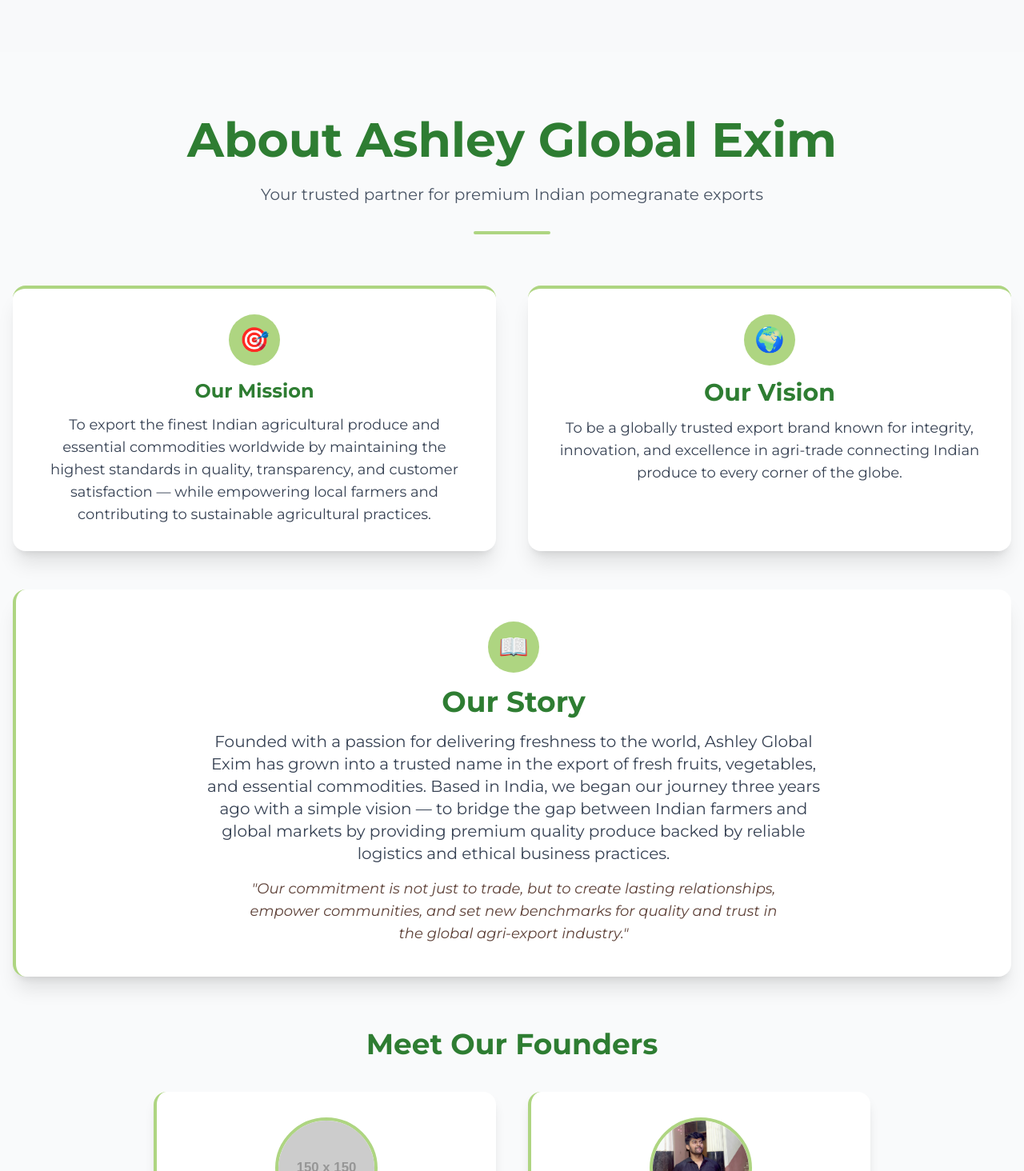
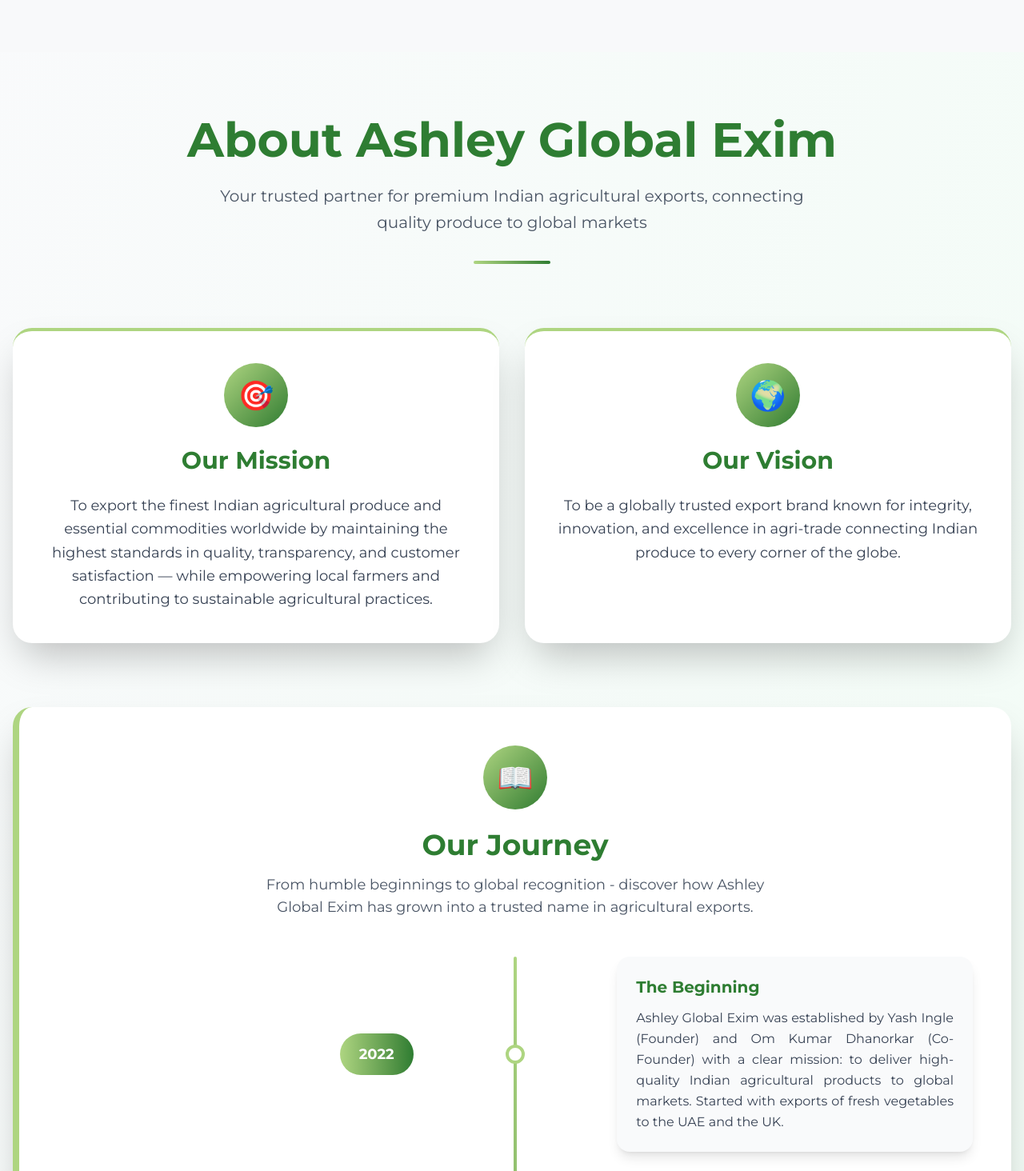
Before and after one commit to prajyot-codes/Ashley-Global-Exim-Website, a React (Vite) app: page / in a window 1280 px wide. Shown: the part 1336-2800 px from the top of the page at 80% size. Built offline with nearby package versions, Linux system fonts and the light colour scheme.

Commit message:
Added timeline in about us page

```diff
--- a/src/pages/about.jsx
+++ b/src/pages/about.jsx
@@ -1,53 +1,145 @@
 const About = () => {
   return (
-    <div className="min-h-screen py-20 bg-gray-50">
+    <div className="min-h-screen py-20 bg-gradient-to-br from-gray-50 to-green-50">
       <div className="max-w-7xl mx-auto px-4">
-        <div className="text-center mb-16">
-          <h1 className="text-4xl md:text-6xl font-bold mb-6" style={{ color: '#2E7D32' }}>
+        {/* Hero Section */}
+        <div className="text-center mb-20">
+          <h1 className="text-4xl md:text-6xl font-bold mb-6 animate-fade-in" style={{ color: '#2E7D32' }}>
             About Ashley Global Exim
           </h1>
-          <p className="text-xl text-gray-600 max-w-3xl mx-auto mb-8">
-            Your trusted partner for premium Indian pomegranate exports
+          <p className="text-xl text-gray-600 max-w-3xl mx-auto mb-8 leading-relaxed">
+            Your trusted partner for premium Indian agricultural exports, connecting quality produce to global markets
           </p>
-          <div className="w-24 h-1 mx-auto rounded-full" style={{ backgroundColor: '#AED581' }}></div>
+          <div className="w-24 h-1 mx-auto rounded-full bg-gradient-to-r from-[#AED581] to-[#2E7D32]"></div>
         </div>
 
-        {/* Mission and Vision Side by Side */}
-        <div className="grid grid-cols-1 md:grid-cols-2 gap-10 mb-12 font-[Montserrat]">
+        {/* Mission and Vision Cards */}
+        <div className="grid grid-cols-1 lg:grid-cols-2 gap-8 mb-20 font-[Montserrat]">
           {/* Our Mission */}
-          <div className="bg-white rounded-2xl shadow-xl p-8 flex flex-col items-center border-t-4 border-[#AED581] hover:shadow-2xl transition-shadow duration-300">
-            <div className="w-16 h-16 flex items-center justify-center rounded-full mb-4" style={{ backgroundColor: '#AED581' }}>
-              <span className="text-3xl">🎯</span>
+          <div className="bg-white rounded-3xl shadow-2xl p-10 flex flex-col items-center border-t-4 border-[#AED581] hover:shadow-3xl hover:scale-105 transition-all duration-300 group">
+            <div className="w-20 h-20 flex items-center justify-center rounded-full mb-6 bg-gradient-to-br from-[#AED581] to-[#2E7D32] group-hover:rotate-6 transition-transform duration-300">
+              <span className="text-4xl">🎯</span>
             </div>
-            <h2 className="text-2xl md:text-0xl font-bold mb-3" style={{ color: '#2E7D32' }}>Our Mission</h2>
-            <p className="text-gray-700 text-base md:text-lg text-center">
+            <h2 className="text-3xl font-bold mb-6 text-center" style={{ color: '#2E7D32' }}>Our Mission</h2>
+            <p className="text-gray-700 text-lg leading-relaxed text-center">
               To export the finest Indian agricultural produce and essential commodities worldwide by maintaining the highest standards in quality, transparency, and customer satisfaction — while empowering local farmers and contributing to sustainable agricultural practices.
             </p>
           </div>
+
           {/* Our Vision */}
-          <div className="bg-white rounded-2xl shadow-xl p-8 flex flex-col items-center border-t-4 border-[#AED581] hover:shadow-2xl transition-shadow duration-300">
-            <div className="w-16 h-16 flex items-center justify-center rounded-full mb-4" style={{ backgroundColor: '#AED581' }}>
-              <span className="text-3xl">🌍</span>
+          <div className="bg-white rounded-3xl shadow-2xl p-10 flex flex-col items-center border-t-4 border-[#AED581] hover:shadow-3xl hover:scale-105 transition-all duration-300 group">
+            <div className="w-20 h-20 flex items-center justify-center rounded-full mb-6 bg-gradient-to-br from-[#AED581] to-[#2E7D32] group-hover:rotate-6 transition-transform duration-300">
+              <span className="text-4xl">🌍</span>
             </div>
-            <h2 className="text-2xl md:text-3xl font-bold mb-3" style={{ color: '#2E7D32' }}>Our Vision</h2>
-            <p className="text-gray-700 text-base md:text-lg text-center">
+            <h2 className="text-3xl font-bold mb-6 text-center" style={{ color: '#2E7D32' }}>Our Vision</h2>
+            <p className="text-gray-700 text-lg leading-relaxed text-center">
               To be a globally trusted export brand known for integrity, innovation, and excellence in agri-trade connecting Indian produce to every corner of the globe.
             </p>
           </div>
         </div>
 
-        {/* Our Story Section Below */}
-        <div className="bg-white rounded-2xl shadow-xl p-10 mb-16 font-[Montserrat] border-l-4 border-[#AED581] flex flex-col items-center">
-          <div className="w-16 h-16 flex items-center justify-center rounded-full mb-4" style={{ backgroundColor: '#AED581' }}>
-            <span className="text-3xl">📖</span>
+        {/* Our Journey Timeline */}
+        <div className="bg-white rounded-3xl shadow-2xl p-12 mb-20 font-[Montserrat] border-l-8 border-[#AED581]">
+          <div className="text-center mb-12">
+            <div className="w-20 h-20 flex items-center justify-center rounded-full mx-auto mb-6 bg-gradient-to-br from-[#AED581] to-[#2E7D32]">
+              <span className="text-4xl">📖</span>
+            </div>
+            <h2 className="text-4xl font-bold mb-4" style={{ color: '#2E7D32' }}>Our Journey</h2>
+            <p className="text-gray-600 text-lg max-w-2xl mx-auto">
+              From humble beginnings to global recognition - discover how Ashley Global Exim has grown into a trusted name in agricultural exports.
+            </p>
           </div>
-          <h2 className="text-3xl md:text-4xl font-bold mb-4 text-center" style={{ color: '#2E7D32' }}>Our Story</h2>
-          <p className="text-gray-700 text-lg md:text-xl text-center max-w-3xl mb-4">
-            Founded with a passion for delivering freshness to the world, Ashley Global Exim has grown into a trusted name in the export of fresh fruits, vegetables, and essential commodities. Based in India, we began our journey three years ago with a simple vision — to bridge the gap between Indian farmers and global markets by providing premium quality produce backed by reliable logistics and ethical business practices.
-          </p>
-          <p className="text-[#5D4037] text-base md:text-lg italic text-center max-w-2xl">
-            "Our commitment is not just to trade, but to create lasting relationships, empower communities, and set new benchmarks for quality and trust in the global agri-export industry."
-          </p>
+
+          {/* Timeline */}
+          <div className="relative">
+            <div className="absolute left-1/2 transform -translate-x-1/2 w-1 h-full bg-gradient-to-b from-[#AED581] to-[#2E7D32] rounded-full"></div>
+
+            {/* 2022 */}
+            <div className="relative flex items-center justify-between mb-12">
+              <div className="w-5/12 text-right pr-8">
+                <div className="bg-gradient-to-r from-[#AED581] to-[#2E7D32] text-white px-6 py-3 rounded-full inline-block font-bold text-lg">
+                  2022
+                </div>
+              </div>
+              <div className="absolute left-1/2 transform -translate-x-1/2 w-6 h-6 bg-white border-4 border-[#AED581] rounded-full z-10"></div>
+              <div className="w-5/12 pl-8">
+                <div className="bg-gray-50 rounded-2xl p-6 shadow-lg hover:shadow-xl transition-shadow duration-300 min-h-[140px] flex flex-col">
+                  <h3 className="font-bold text-xl mb-3 text-left" style={{ color: '#2E7D32' }}>The Beginning</h3>
+                  <p className="text-gray-700 leading-relaxed text-justify flex-grow">
+                    Ashley Global Exim was established by Yash Ingle (Founder) and Om Kumar Dhanorkar (Co-Founder) with a clear mission: to deliver high-quality Indian agricultural products to global markets. Started with exports of fresh vegetables to the UAE and the UK.
+                  </p>
+                </div>
+              </div>
+            </div>
+
+            {/* 2023 */}
+            <div className="relative flex items-center justify-between mb-12">
+              <div className="w-5/12 text-right pr-8">
+                <div className="bg-gray-50 rounded-2xl p-6 shadow-lg hover:shadow-xl transition-shadow duration-300 min-h-[140px] flex flex-col">
+                  <h3 className="font-bold text-xl mb-3 text-left" style={{ color: '#2E7D32' }}>Building Strong Foundation</h3>
+                  <p className="text-gray-700 leading-relaxed text-justify flex-grow">
+                    With a growing reputation for reliability and product quality, the company expanded its operational capacity and added new supply chain partners. Successfully exported to over 10 countries by year-end.
+                  </p>
+                </div>
+              </div>
+              <div className="absolute left-1/2 transform -translate-x-1/2 w-6 h-6 bg-white border-4 border-[#AED581] rounded-full z-10"></div>
+              <div className="w-5/12 pl-8">
+                <div className="bg-gradient-to-r from-[#AED581] to-[#2E7D32] text-white px-6 py-3 rounded-full inline-block font-bold text-lg">
+                  2023
+                </div>
+              </div>
+            </div>
+
+            {/* 2024 */}
+            <div className="relative flex items-center justify-between mb-12">
+              <div className="w-5/12 text-right pr-8">
+                <div className="bg-gradient-to-r from-[#AED581] to-[#2E7D32] text-white px-6 py-3 rounded-full inline-block font-bold text-lg">
+                  2024
+                </div>
+              </div>
+              <div className="absolute left-1/2 transform -translate-x-1/2 w-6 h-6 bg-white border-4 border-[#AED581] rounded-full z-10"></div>
+              <div className="w-5/12 pl-8">
+                <div className="bg-gray-50 rounded-2xl p-6 shadow-lg hover:shadow-xl transition-shadow duration-300 min-h-[140px] flex flex-col">
+                  <h3 className="font-bold text-xl mb-3 text-left" style={{ color: '#2E7D32' }}>Global Growth & Diversification</h3>
+                  <ul className="text-gray-700 leading-relaxed space-y-2 text-justify flex-grow">
+                    <li>• Expanded exports to over 20 countries across Europe, Middle East, and Southeast Asia</li>
+                    <li>• Introduced new product categories: fruits, spices, and grains</li>
+                    <li>• Strengthened logistics with advanced cold chain solutions</li>
+                    <li>• Participated in international trade expos and built strategic alliances</li>
+                  </ul>
+                </div>
+              </div>
+            </div>
+
+            {/* 2025 */}
+            <div className="relative flex items-center justify-between">
+              <div className="w-5/12 text-right pr-8">
+                <div className="bg-gray-50 rounded-2xl p-6 shadow-lg hover:shadow-xl transition-shadow duration-300 min-h-[140px] flex flex-col">
+                  <h3 className="font-bold text-xl mb-3 text-left" style={{ color: '#2E7D32' }}>Towards Global Leadership</h3>
+                  <ul className="text-gray-700 leading-relaxed space-y-2 text-justify flex-grow">
+                    <li>• Set up dedicated export units in key agricultural zones across India</li>
+                    <li>• Launched digital export management system for real-time tracking</li>
+                    <li>• Recognized by international buyers for consistent quality and ethical practices</li>
+                  </ul>
+                </div>
+              </div>
+              <div className="absolute left-1/2 transform -translate-x-1/2 w-6 h-6 bg-white border-4 border-[#AED581] rounded-full z-10"></div>
+              <div className="w-5/12 pl-8">
+                <div className="bg-gradient-to-r from-[#AED581] to-[#2E7D32] text-white px-6 py-3 rounded-full inline-block font-bold text-lg">
+                  2025
+                </div>
+              </div>
+            </div>
+          </div>
+
+          {/* Quote */}
+          <div className="mt-16 text-center">
+            <div className="bg-gradient-to-r from-[#AED581] to-[#2E7D32] text-white rounded-2xl p-8 max-w-4xl mx-auto">
+              <p className="text-xl md:text-2xl font-medium italic leading-relaxed">
+                "Our commitment is not just to trade, but to create lasting relationships, empower communities, and set new benchmarks for quality and trust in the global agri-export industry."
+              </p>
+            </div>
+          </div>
         </div>
 
         {/* Founders Section */}
@@ -56,30 +148,53 @@
         </h2>
         <div className="max-w-4xl mx-auto mb-16 grid grid-cols-1 md:grid-cols-2 gap-10 items-center font-[Montserrat]">
           {/* Founder */}
-          <div className="bg-white rounded-2xl shadow-lg p-8 flex flex-col items-center border-l-4 border-[#AED581]">
+          <div className="bg-white rounded-2xl shadow-lg p-8 flex flex-col items-center border-l-4 border-[#AED581] hover:shadow-xl transition-shadow duration-300">
             <div className="w-32 h-32 rounded-full overflow-hidden mb-4 border-4 border-[#AED581] bg-gray-100 flex items-center justify-center">
               {/* Use a placeholder image, replace with your founder image path if available */}
-              <img src="https://via.placeholder.com/150?text=Founder" alt="Founder" className="w-full h-full object-cover" />
+              <img src="/src/assets/founder.jpg" alt="Founder" className="w-full h-full object-cover" />
             </div>
-            <h3 className="text-xl font-bold mb-1" style={{ color: '#2E7D32' }}>Yash Deshmukh</h3>
+            <h3 className="text-xl font-bold mb-1" style={{ color: '#2E7D32' }}>Yash Ingle</h3>
             <p className="text-gray-700 mb-2 font-medium">Founder & CEO</p>
             <p className="text-gray-600 text-center text-sm">Visionary leader with a passion for quality and global trade. Driving force behind Ashley Global Exim's growth and reputation.</p>
           </div>
           {/* Co-Founder */}
-          <div className="bg-white rounded-2xl shadow-lg p-8 flex flex-col items-center border-l-4 border-[#AED581]">
+          <div className="bg-white rounded-2xl shadow-lg p-8 flex flex-col items-center border-l-4 border-[#AED581] hover:shadow-xl transition-shadow duration-300">
             <div className="w-32 h-32 rounded-full overflow-hidden mb-4 border-4 border-[#AED581] bg-gray-100 flex items-center justify-center">
               {/* Use a placeholder image, replace with your cofounder image path if available */}
-              <img src="\src\assets\cofounder.jpg" alt="Co-Founder" className="w-full h-full object-cover" />
+              <img src="/src/assets/cofounder.jpg" alt="Co-Founder" className="w-full h-full object-cover" />
             </div>
-            <h3 className="text-xl font-bold mb-1" style={{ color: '#2E7D32' }}>Omkumar Dhanokar</h3>
+            <h3 className="text-xl font-bold mb-1" style={{ color: '#2E7D32' }}>Om Kumar Dhanorkar</h3>
             <p className="text-gray-700 mb-2 font-medium">Co-Founder & Director</p>
             <p className="text-gray-600 text-center text-sm">Expert in international business and logistics, ensuring seamless export operations and customer satisfaction worldwide.</p>
           </div>
         </div>
 
-        {/* Content will be added here */}
-        <div className="text-center py-20">
-          <p className="text-xl text-gray-600">Coming Soon</p>
+        {/* Our Values Section */}
+        <div className="bg-white rounded-3xl shadow-2xl p-12 mb-16 font-[Montserrat]">
+          <h2 className="text-3xl md:text-4xl font-bold text-center mb-12" style={{ color: '#2E7D32' }}>Our Core Values</h2>
+          <div className="grid grid-cols-1 md:grid-cols-3 gap-8">
+            <div className="text-center group hover:scale-105 transition-transform duration-300">
+              <div className="w-16 h-16 mx-auto mb-4 bg-gradient-to-br from-[#AED581] to-[#2E7D32] rounded-full flex items-center justify-center group-hover:rotate-12 transition-transform duration-300">
+                <span className="text-2xl">🌟</span>
+              </div>
+              <h3 className="text-xl font-bold mb-3" style={{ color: '#2E7D32' }}>Quality Excellence</h3>
+              <p className="text-gray-700 leading-relaxed">Uncompromising commitment to delivering the finest agricultural products that meet international standards.</p>
+            </div>
+            <div className="text-center group hover:scale-105 transition-transform duration-300">
+              <div className="w-16 h-16 mx-auto mb-4 bg-gradient-to-br from-[#AED581] to-[#2E7D32] rounded-full flex items-center justify-center group-hover:rotate-12 transition-transform duration-300">
+                <span className="text-2xl">🤝</span>
+              </div>
+              <h3 className="text-xl font-bold mb-3" style={{ color: '#2E7D32' }}>Trust & Transparency</h3>
+              <p className="text-gray-700 leading-relaxed">Building lasting partnerships through honest communication and reliable business practices.</p>
+            </div>
+            <div className="text-center group hover:scale-105 transition-transform duration-300">
+              <div className="w-16 h-16 mx-auto mb-4 bg-gradient-to-br from-[#AED581] to-[#2E7D32] rounded-full flex items-center justify-center group-hover:rotate-12 transition-transform duration-300">
+                <span className="text-2xl">🌱</span>
+              </div>
+              <h3 className="text-xl font-bold mb-3" style={{ color: '#2E7D32' }}>Sustainability</h3>
+              <p className="text-gray-700 leading-relaxed">Supporting sustainable farming practices and contributing to environmental conservation.</p>
+            </div>
+          </div>
         </div>
       </div>
     </div>
--- a/src/pages/home.jsx
+++ b/src/pages/home.jsx
@@ -10,7 +10,7 @@
             alt="Fresh pomegranates"
             className="w-full h-full object-cover"
           />
-          <div className="absolute inset-0 bg-black opacity-0"></div>
+          <div className="absolute inset-0 bg-black opacity-50"></div>
         </div>
 
         {/* Hero Content */}
@@ -18,7 +18,7 @@
           <h1 className="text-5xl md:text-7xl font-bold mb-6 animate-fade-in-up">
             Ashley Global Exim
           </h1>
-          <p className="text-xl md:text-2xl mb-4 font-light opacity-90">
+          <p className="text-xl md:text-2xl mb-4 font-bold opacity-90">
             PREMIUM INDIAN EXPORTS
           </p>
 
```
Also changed, not shown: src/assets/founder.jpg.
